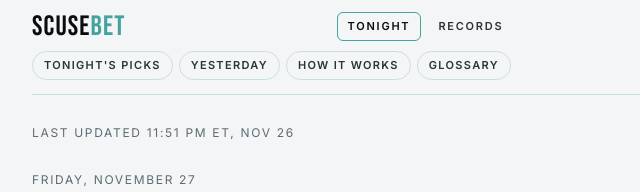
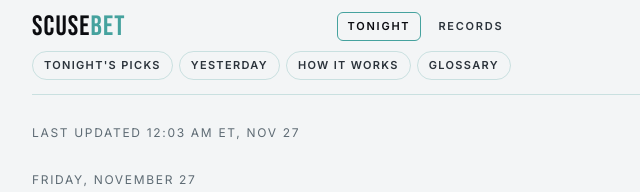
Before and after one commit to scuseBET/scusebet.github.io, a plain HTML site: page index.html in a window 1280 px wide. Shown: the top 192 px of the page, 228-868 px from the left. Drawn offline with Linux system fonts and the light colour scheme.

Commit message:
Site update

```diff
--- a/index.html
+++ b/index.html
@@ -74,7 +74,7 @@ a { color:var(--accent-dim); }
 <header class="top"><a class="logo" href="index.html">SCUSE<span>BET</span></a><nav class="pages"><a href="index.html" aria-current="page">Tonight</a><a href="records.html">Records</a></nav>
 <button class="theme" id="theme" type="button" aria-label="Switch light or dark">Theme</button>
 <nav class="chips" aria-label="Sections"><a href="#tonight">Tonight&#x27;s picks</a><a href="#yesterday">Yesterday</a><a href="#how">How it works</a><a href="#glossary">Glossary</a></nav></header>
-<div class="updated">Last updated 11:51 PM ET, Nov 26</div>
+<div class="updated">Last updated 12:03 AM ET, Nov 27</div>
 <section id="tonight"><div class="updated">Friday, November 27</div><h1>Tonight's picks</h1>
 <p class="lede">The plays the ScuseBET model would make tonight: a simulation for entertainment, tracked on paper. Not betting advice.</p></section>
 <section><div class="card empty"><b>No picks tonight</b>Nothing cleared every check in the model. Passing is part of the plan; check back after the next update.</div></section>
```
Also changed, not shown: 404.html (+1 -1 lines), records.html (+1 -1 lines), v1.html (+1 -1 lines).
